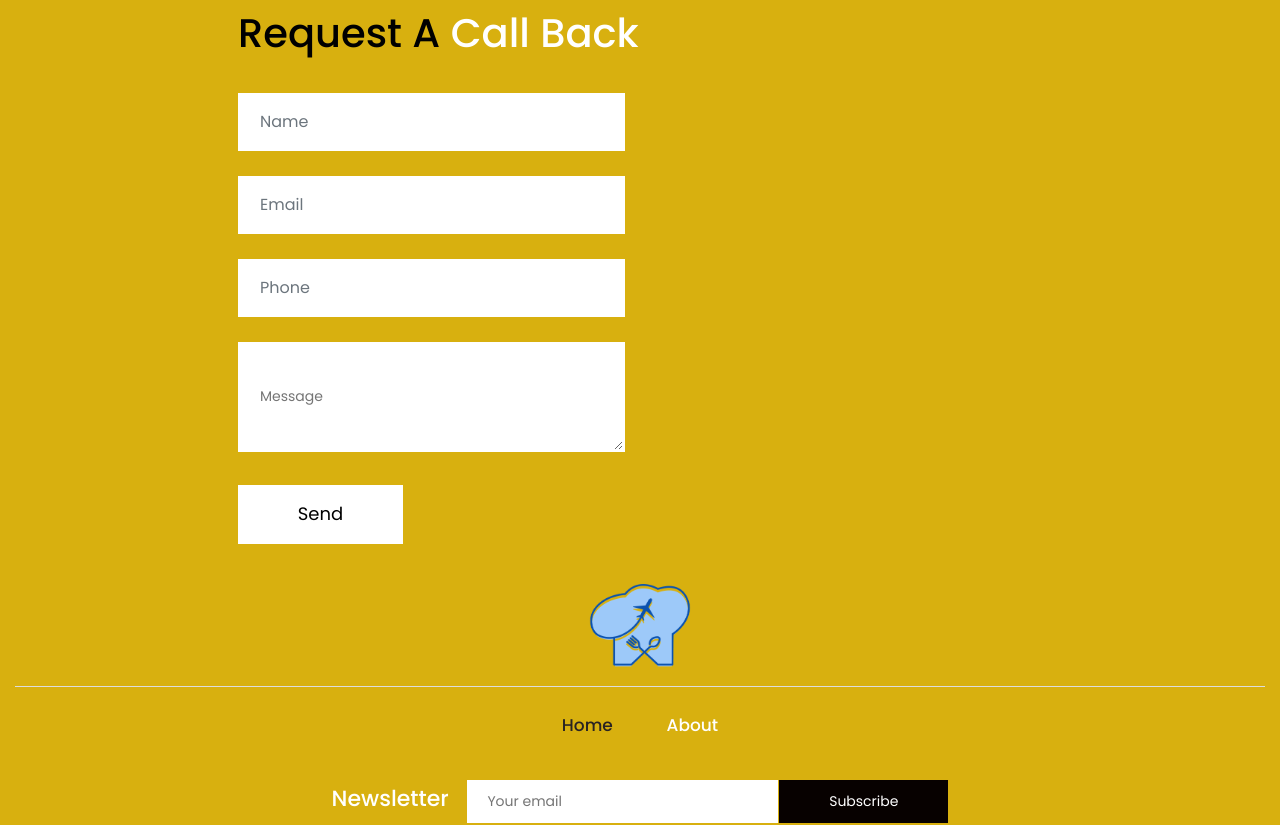
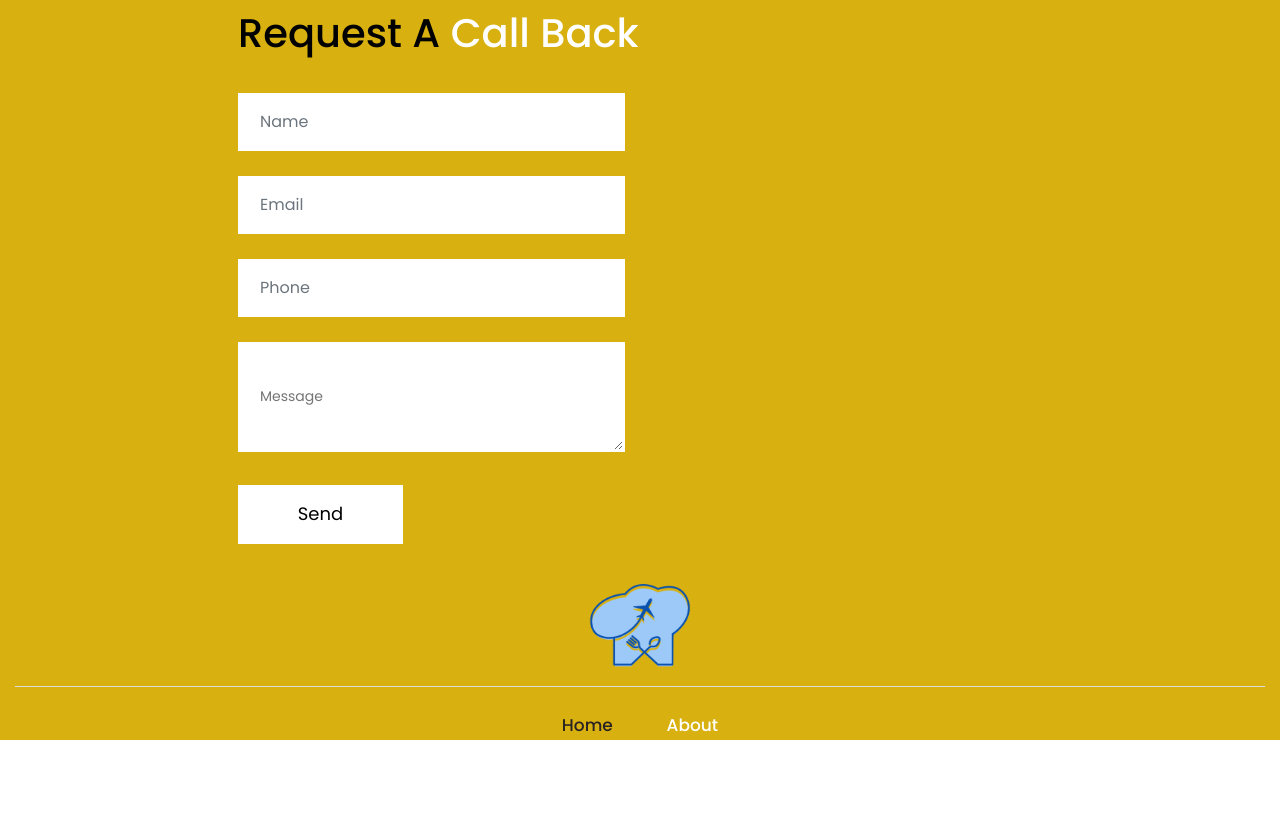
Before and after one commit to Phillyfan625/phillyfan625.github.io-travelingtastebudswebsite, a plain HTML site: page about.html in a window 1280 px wide. Shown: the part 1602-2427 px from the top of the page. After the commit the page ends 2342 px from the top, so only its background shows below. Drawn offline with Linux system fonts and the light colour scheme.

Commit message:
delete subscribe

```diff
--- a/about.html
+++ b/about.html
@@ -175,15 +175,7 @@
 
                         </ul>
                     </div>
-                    <div class="col-md-12">
-                        <div class="new">
-                            <h3>Newsletter</h3>
-                            <form class="newtetter">
-                                <input class="tetter" placeholder="Your email" type="text" name="Your email">
-                                <button class="submit">Subscribe</button>
-                            </form>
-                        </div>
-                    </div>
+
                 </div>
             </div>
 
```
